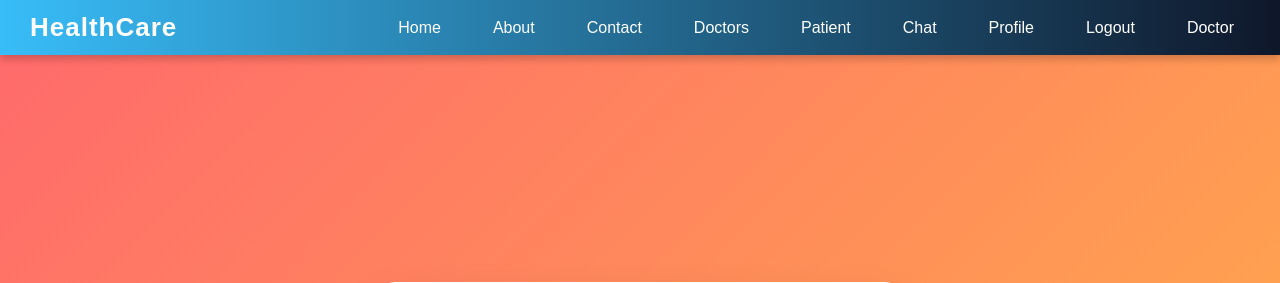
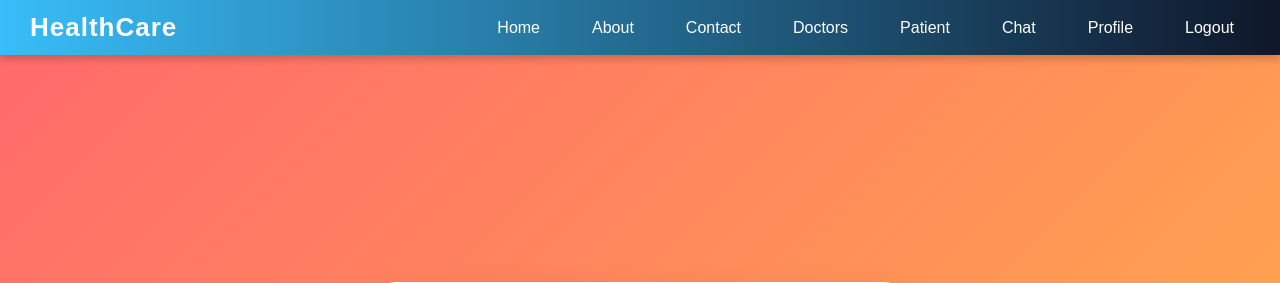
Before and after one commit to Rahul062-07/health_care06, a Django app: page /account/change_password in a window 1280 px wide. Shown: the top 283 px of the page. Run offline with Django 5.2, Linux system fonts and the light colour scheme; a user stored in the database is signed in; data comes from the database, SQL or seed files in the repository; both versions use the stored data as it was after the commit.

Commit message:
edited nav

```diff
--- a/templates/nav.html
+++ b/templates/nav.html
@@ -20,7 +20,7 @@
         <li><a href="{% url 'profile' %}">Profile</a></li>
         <li><a href="{% url 'logout_' %}">Logout</a></li>
 
-        <li><a href="">Doctor</a></li>
+
 
 
 
```
Also changed, not shown: db.sqlite3.
